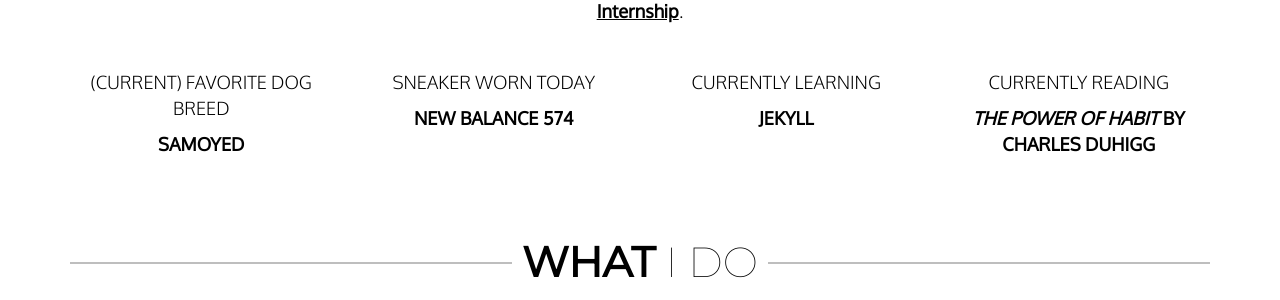
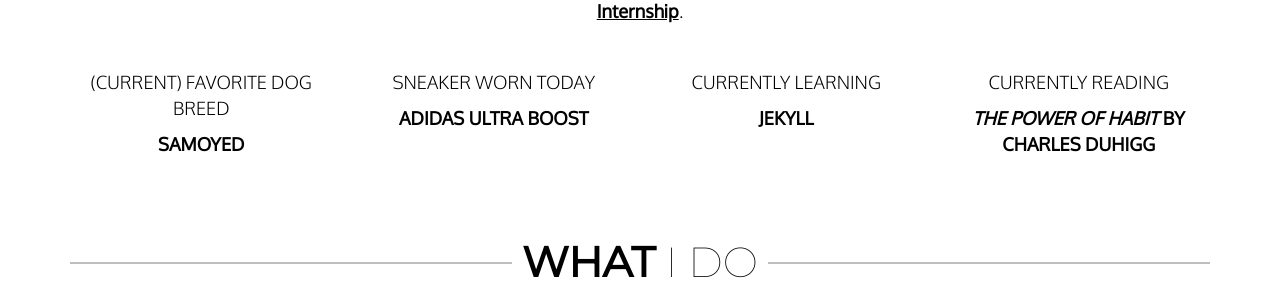
Before and after one commit to haanmiba/haanmiba.github.io, a Jekyll site: the page built from index.md, in a window 1280 px wide and 900 px high, scrolled down 1116 px. Shown: the part 154-454 px from the top of the window. Built offline with Jekyll 4.4.1, drawn with Linux system fonts in a browser that asks for light colours; nearby versions of some CDN libraries.

Commit message:
Update about.yml

```diff
--- a/_data/about.yml
+++ b/_data/about.yml
@@ -6,7 +6,7 @@ currently:
   - action: 'seeking a'
     subject: 'Summer 2019 Summer Internship'
 dog: 'Samoyed'
-sneaker: 'New Balance 574'
+sneaker: 'Adidas Ultra Boost'
 learning: 'Jekyll'
 reading:
   book: 'The Power of Habit'
```
